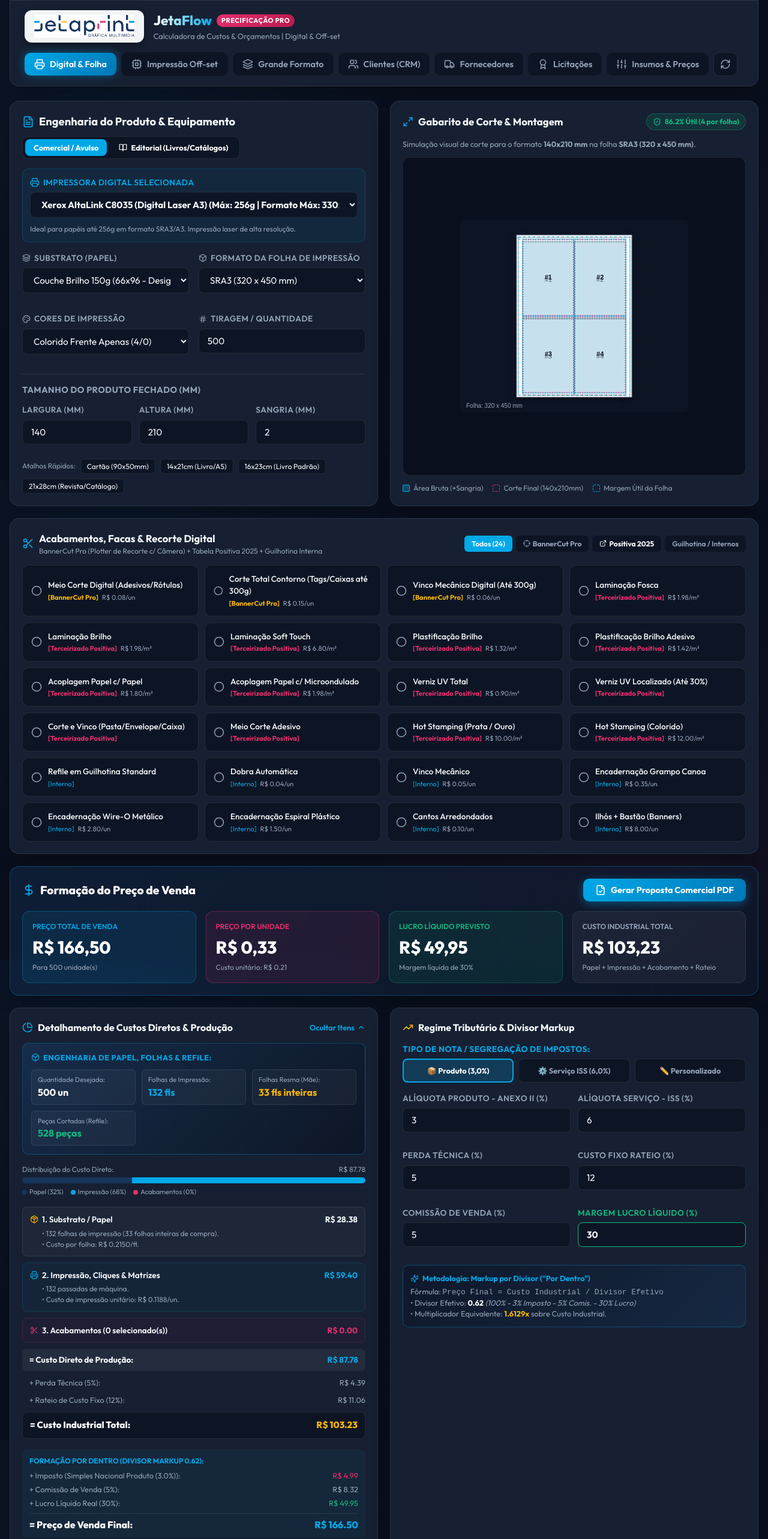
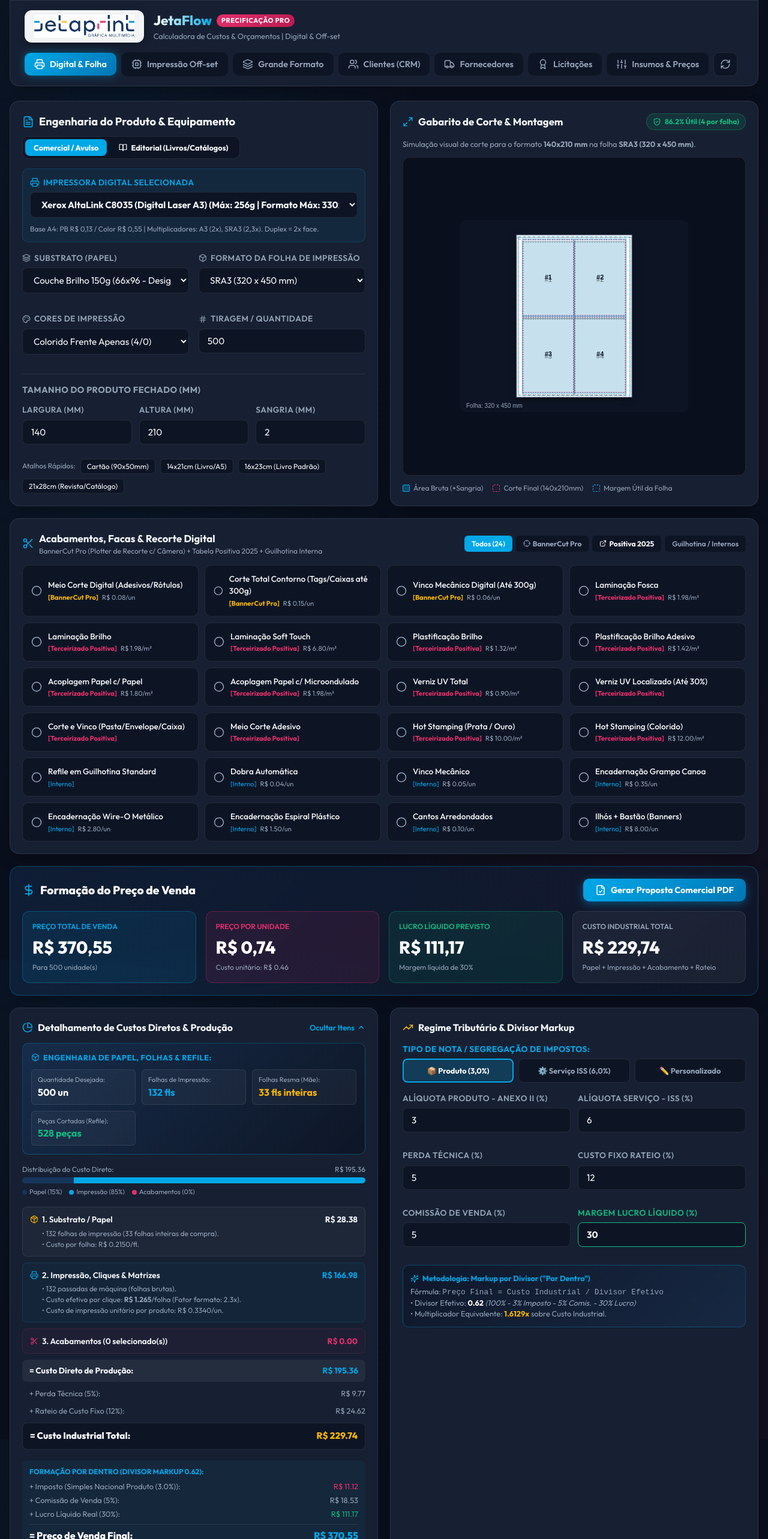
Before and after one commit to Jeferson-Bureau/JetaFlow_Calculadora, a React (Vite) app: page / in a window 1280 px wide. Shown: the top 2566 px of the page at 60% size. Built offline with nearby package versions, Linux system fonts and the light colour scheme.

Commit message:
feat(clicks): implement dynamic click cost model for Xerox C8035 with A4 base and format multipliers

```diff
--- a/src/App.jsx
+++ b/src/App.jsx
@@ -248,7 +248,8 @@ export default function App() {
         clickColorSimplex: selectedEquipment.clickColor,
         clickColorDuplex: selectedEquipment.clickColorDuplex,
         clickMonoSimplex: selectedEquipment.clickMono,
-        clickMonoDuplex: selectedEquipment.clickMonoDuplex
+        clickMonoDuplex: selectedEquipment.clickMonoDuplex,
+        formatMultipliers: selectedEquipment.formatMultipliers || { a4: 1.0, a3: 2.0, sra3: 2.3, 'maxi-digital': 2.3 }
       };
     } else if (selectedEquipment.id === 'xerox-c8035') {
       return {
@@ -256,10 +257,14 @@ export default function App() {
         clickColorSimplex: selectedEquipment.clickColor,
         clickColorDuplex: selectedEquipment.clickColorDuplex,
         clickMonoSimplex: selectedEquipment.clickMono,
-        clickMonoDuplex: selectedEquipment.clickMonoDuplex
+        clickMonoDuplex: selectedEquipment.clickMonoDuplex,
+        formatMultipliers: selectedEquipment.formatMultipliers || { a4: 1.0, a3: 2.0, sra3: 2.3, 'maxi-digital': 2.3, 'banner-digital': 3.5 }
       };
     }
-    return digitalClickRates;
+    return {
+      ...digitalClickRates,
+      formatMultipliers: { a4: 1.0, a3: 2.0, sra3: 2.3, 'maxi-digital': 2.3, 'banner-digital': 3.5 }
+    };
   }, [selectedEquipment, digitalClickRates]);
 
   // Current Budget Calculation
--- a/src/components/FinancialSummary.jsx
+++ b/src/components/FinancialSummary.jsx
@@ -241,8 +241,11 @@ export default function FinancialSummary({
 
               {showDetailedBreakdown && (
                 <div style={{ fontSize: '0.75rem', color: 'var(--text-muted)', marginTop: '4px', paddingLeft: '20px' }}>
-                  • {budgetResult.grossSheets || 0} passadas de máquina.<br />
-                  • Custo de impressão unitário: R$ {((costs.printCost || 0) / qty).toFixed(4)}/un.
+                  • {budgetResult.grossSheets || 0} passadas de máquina (folhas brutas).<br />
+                  {costs.clickRate > 0 && (
+                    <>• Custo efetivo por clique: <strong>R$ {Number(costs.clickRate).toFixed(3)}</strong>/folha (Fator formato: {costs.formatFactor || 1.0}x).<br /></>
+                  )}
+                  • Custo de impressão unitário por produto: R$ {((costs.printCost || 0) / qty).toFixed(4)}/un.
                 </div>
               )}
             </div>
--- a/src/data/initialData.js
+++ b/src/data/initialData.js
@@ -10,11 +10,20 @@ export const DEFAULT_EQUIPMENTS = [
     maxH: 480,
     maxGsm: 256,
     speedPpm: 35,
-    clickMono: 0.12,
-    clickColor: 0.45,
-    clickMonoDuplex: 0.20,
-    clickColorDuplex: 0.85,
-    notes: 'Ideal para papéis até 256g em formato SRA3/A3. Impressão laser de alta resolução.'
+    // Custos Base A4 (Maringá/Equipamento Próprio)
+    clickMono: 0.13,        // A4 Preto (1/0)
+    clickColor: 0.55,       // A4 Colorido (4/0)
+    clickMonoDuplex: 0.26,  // A4 Preto Duplex (1/1 = 2x)
+    clickColorDuplex: 1.10, // A4 Colorido Duplex (4/4 = 2x)
+    // Multiplicadores por formato de folha
+    formatMultipliers: {
+      a4: 1.0,              // A4: 1x (Preto: 0,13 / Color: 0,55)
+      a3: 2.0,              // A3: 2x (Preto: 0,26 / Color: 1,10)
+      sra3: 2.3,            // SRA3: 2,3x (Preto: 0,30 / Color: 1,265)
+      'maxi-digital': 2.3,   // Super A3 Extra: 2,3x
+      'banner-digital': 3.5 // Banner Digital (33x66cm): 3,5x
+    },
+    notes: 'Base A4: PB R$ 0,13 / Color R$ 0,55 | Multiplicadores: A3 (2x), SRA3 (2,3x). Duplex = 2x face.'
   },
   {
     id: 'canon-gx7010',
@@ -74,6 +83,7 @@ export const DEFAULT_PAPERS = [
 export const DEFAULT_SHEET_SIZES = [
   { id: 'sra3', name: 'SRA3 (320 x 450 mm)', widthMm: 320, heightMm: 450, printableW: 310, printableH: 440, baseFormat: '66x96', formatRatio: 4 },
   { id: 'maxi-digital', name: 'Super A3 Extra (330 x 480 mm)', widthMm: 330, heightMm: 480, printableW: 320, printableH: 470, baseFormat: '66x96', formatRatio: 4 },
+  { id: 'a3', name: 'A3 Padrão (297 x 420 mm)', widthMm: 297, heightMm: 420, printableW: 287, printableH: 410, baseFormat: '66x96', formatRatio: 4 },
   { id: 'banner-digital', name: 'Banner Digital (330 x 660 mm)', widthMm: 330, heightMm: 660, printableW: 320, printableH: 650, baseFormat: '66x96', formatRatio: 3 },
   { id: 'a4', name: 'A4 Padronizado (210 x 297 mm)', widthMm: 210, heightMm: 297, printableW: 200, printableH: 287, baseFormat: '66x96', formatRatio: 8 },
   { id: 'full-66x96', name: 'Folha Inteira Offset (660 x 960 mm)', widthMm: 660, heightMm: 960, printableW: 640, printableH: 940, baseFormat: '66x96', formatRatio: 1 },
@@ -82,10 +92,10 @@ export const DEFAULT_SHEET_SIZES = [
 ];
 
 export const DEFAULT_DIGITAL_CLICKS = {
-  clickColorSimplex: 0.45,   // 4/0
-  clickColorDuplex: 0.85,    // 4/4
-  clickMonoSimplex: 0.12,    // 1/0
-  clickMonoDuplex: 0.20,     // 1/1
+  clickColorSimplex: 0.55,   // 4/0 Base A4
+  clickColorDuplex: 1.10,    // 4/4 Base A4 (2x)
+  clickMonoSimplex: 0.13,    // 1/0 Base A4
+  clickMonoDuplex: 0.26,     // 1/1 Base A4 (2x)
   largeFormatM2Tinta: 12.00  // Impressão m² Comunicação Visual
 };
 
--- a/src/utils/calculatorEngine.js
+++ b/src/utils/calculatorEngine.js
@@ -189,6 +189,8 @@ export function calculateBudget(config) {
   let paperCost = 0;
   let printCost = 0;
   let spineMm = 0;
+  let clickRate = 0;
+  let formatFactor = 1.0;
 
   const formatRatio = sheetSize.formatRatio || 4;
 
@@ -228,10 +230,22 @@ export function calculateBudget(config) {
     const coverPaperPrice = Number(coverPaper.pricePerSheetSra3 || 0.70);
     const coverPaperCost = grossCoverSheets * coverPaperPrice;
 
-    let coverClickRate = digitalClickRates.clickColorSimplex || 0.45;
-    if (editorial.coverColors === '4/4') coverClickRate = digitalClickRates.clickColorDuplex || 0.85;
-    else if (editorial.coverColors === '1/0') coverClickRate = digitalClickRates.clickMonoSimplex || 0.12;
+    // Determinar multiplicador de formato de folha para editorial
+    let editorialFormatFactor = 1.0;
+    if (digitalClickRates.formatMultipliers) {
+      editorialFormatFactor = digitalClickRates.formatMultipliers[sheetSize.id] || 1.0;
+    } else {
+      if (sheetSize.id === 'sra3' || sheetSize.id === 'maxi-digital') editorialFormatFactor = 2.3;
+      else if (sheetSize.id === 'a3') editorialFormatFactor = 2.0;
+      else if (sheetSize.id === 'banner-digital') editorialFormatFactor = 3.5;
+    }
 
+    let baseCoverClick = digitalClickRates.clickColorSimplex || 0.55;
+    if (editorial.coverColors === '4/4') baseCoverClick = digitalClickRates.clickColorDuplex || 1.10;
+    else if (editorial.coverColors === '1/0') baseCoverClick = digitalClickRates.clickMonoSimplex || 0.13;
+    else if (editorial.coverColors === '1/1') baseCoverClick = digitalClickRates.clickMonoDuplex || 0.26;
+
+    const coverClickRate = baseCoverClick * editorialFormatFactor;
     const coverPrintCost = grossCoverSheets * coverClickRate;
 
     const mioloLayout = calculateSheetLayout(sheetSize.printableW || 310, sheetSize.printableH || 440, productW, productH, bleed);
@@ -245,11 +259,12 @@ export function calculateBudget(config) {
     const mioloPaperPrice = Number(mioloPaper.pricePerSheetSra3 || 0.35);
     const mioloPaperCost = grossMioloSheets * mioloPaperPrice;
 
-    let mioloClickRate = digitalClickRates.clickMonoDuplex || 0.20;
-    if (editorial.mioloColors === '4/4') mioloClickRate = digitalClickRates.clickColorDuplex || 0.85;
-    else if (editorial.mioloColors === '1/0') mioloClickRate = digitalClickRates.clickMonoSimplex || 0.12;
-    else if (editorial.mioloColors === '4/0') mioloClickRate = digitalClickRates.clickColorSimplex || 0.45;
+    let baseMioloClick = digitalClickRates.clickMonoDuplex || 0.26;
+    if (editorial.mioloColors === '4/4') baseMioloClick = digitalClickRates.clickColorDuplex || 1.10;
+    else if (editorial.mioloColors === '1/0') baseMioloClick = digitalClickRates.clickMonoSimplex || 0.13;
+    else if (editorial.mioloColors === '4/0') baseMioloClick = digitalClickRates.clickColorSimplex || 0.55;
 
+    const mioloClickRate = baseMioloClick * editorialFormatFactor;
     const mioloPrintCost = grossMioloSheets * mioloClickRate;
 
     let bindingSetup = 30.00;
@@ -284,10 +299,24 @@ export function calculateBudget(config) {
     const sheetPaperPrice = Number(paper.pricePerSheetSra3 || 0.50);
     paperCost = grossSheets * sheetPaperPrice;
 
-    let clickRate = digitalClickRates.clickColorSimplex || 0.45;
-    if (colors === '4/4') clickRate = digitalClickRates.clickColorDuplex || 0.85;
-    else if (colors === '1/0') clickRate = digitalClickRates.clickMonoSimplex || 0.12;
-    else if (colors === '1/1') clickRate = digitalClickRates.clickMonoDuplex || 0.20;
+    // Determinar multiplicador de formato de folha (ex: A4 = 1.0, A3 = 2.0, SRA3 = 2.3)
+    formatFactor = 1.0;
+    if (digitalClickRates.formatMultipliers) {
+      formatFactor = digitalClickRates.formatMultipliers[sheetSize.id] || 1.0;
+    } else {
+      // Fallback baseado no identificador do formato
+      if (sheetSize.id === 'sra3' || sheetSize.id === 'maxi-digital') formatFactor = 2.3;
+      else if (sheetSize.id === 'a3') formatFactor = 2.0;
+      else if (sheetSize.id === 'banner-digital') formatFactor = 3.5;
+      else if (sheetSize.id === 'a4') formatFactor = 1.0;
+    }
+
+    let baseClick = digitalClickRates.clickColorSimplex || 0.55;
+    if (colors === '4/4') baseClick = digitalClickRates.clickColorDuplex || 1.10;
+    else if (colors === '1/0') baseClick = digitalClickRates.clickMonoSimplex || 0.13;
+    else if (colors === '1/1') baseClick = digitalClickRates.clickMonoDuplex || 0.26;
+
+    clickRate = baseClick * formatFactor;
 
     printCost = grossSheets * clickRate;
   } else if (mode === 'offset') {
@@ -411,6 +440,8 @@ export function calculateBudget(config) {
       printCost: Math.round(printCost * 100) / 100,
       finishingsCost: Math.round(finishingsCost * 100) / 100,
       directCost: Math.round(directCost * 100) / 100,
+      clickRate: typeof clickRate !== 'undefined' ? Math.round(clickRate * 1000) / 1000 : 0,
+      formatFactor: typeof formatFactor !== 'undefined' ? formatFactor : 1.0,
       techLossVal: Math.round(techLossVal * 100) / 100,
       fixedOverheadVal: Math.round(fixedOverheadVal * 100) / 100,
       totalIndustrialCost: Math.round(totalIndustrialCost * 100) / 100,
```
Also changed, not shown: src/components/SettingsManager.jsx (+63 -8 lines).
